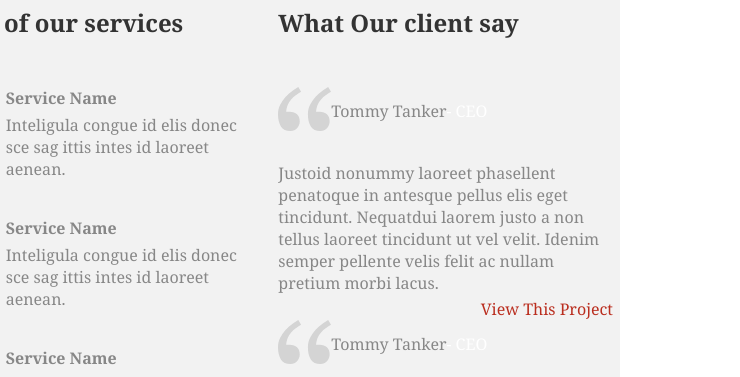
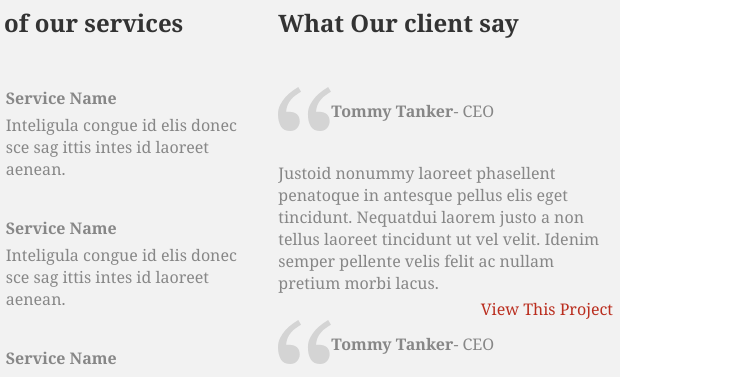
Before and after one commit to TapasSingha/Systematic_grid_flexbox_layout, a plain HTML site: page index.html in a window 1280 px wide. Shown: the part 800-1177 px from the top of the page, 540-1280 px from the left. Drawn offline with Linux system fonts and the light colour scheme.

Commit message:
Styled .testimonial-designation

```diff
--- a/style.css
+++ b/style.css
@@ -316,5 +316,10 @@ ___________________________________________________*/
 }
 .testimony-name p{
     margin:0;
+    font-weight:600;
     /*I used so much time trying to center the text inside testimony-name using flexbox, but the p had an inherited margin so it was not centering at all*/
 }
+.testimony-name .testimonial-designation{
+    color:inherit;
+    font-weight:100;
+}
```
